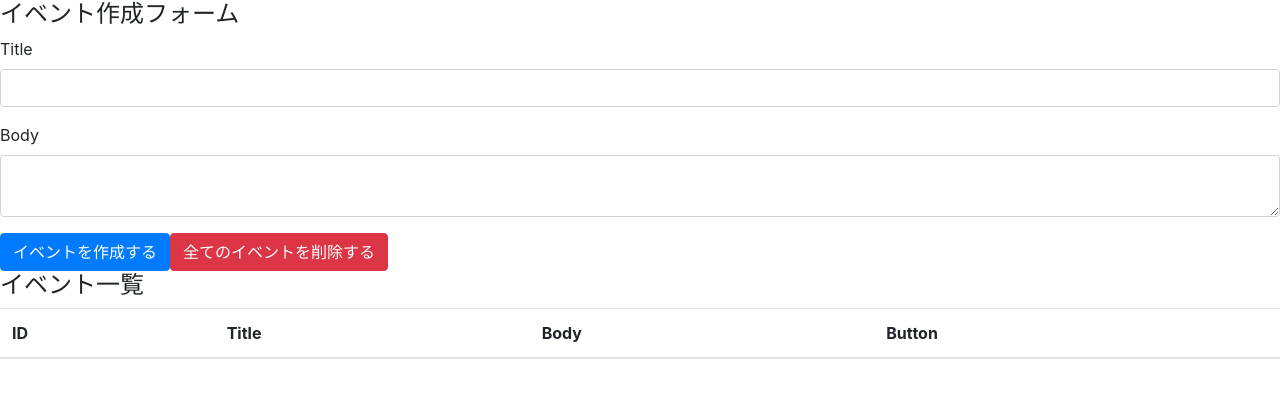
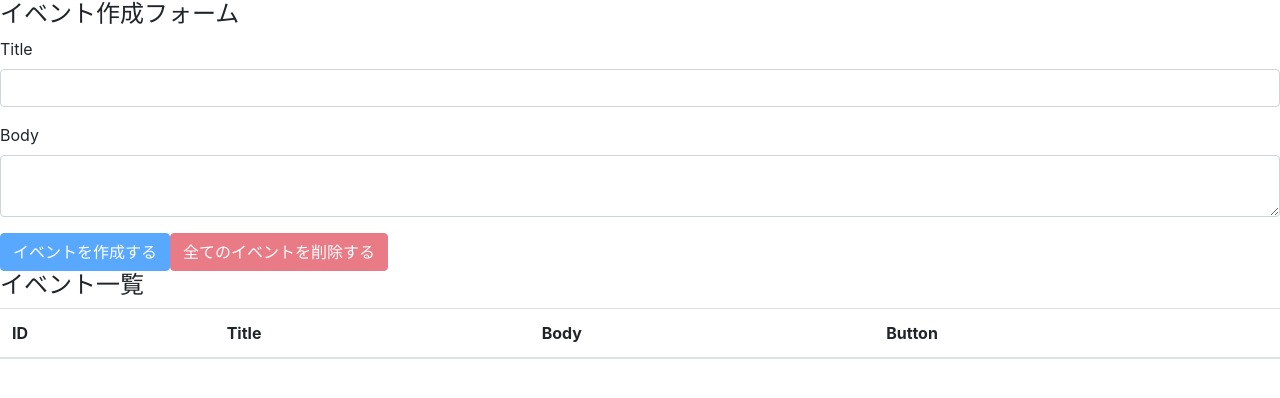
Before and after one commit to tyapaman/hooks-app, a React (Create React App) app: page / in a window 1280 px wide. Shown: the top 398 px of the page. Built offline with nearby package versions, Linux system fonts and the light colour scheme.

Commit message:
implement all delete events and button disabled

```diff
--- a/src/components/App.js
+++ b/src/components/App.js
@@ -19,6 +19,13 @@
     setTitle('')
     setBody('')
   }
+
+  const deleteAllEvents = e =>{
+    e.preventDefault()
+    const result = window.confirm('全てのイベントを本当に削除しても良いですか?')
+    if(result)dispatch({type: 'DELETE_ALL_EVENTS'})
+  }
+
   return (
     <div className="contaienr-fluid">
       <h4>イベント作成フォーム</h4>
@@ -31,8 +38,8 @@
           <label htmlFor="formEventBody">Body</label>
           <textarea className="form-control" id="formEventBody" value = {body} onChange = {e => setBody(e.target.value)}/>
         </div>
-          <button className="btn btn-primary" onClick={addEvent}>イベントを作成する</button>
-          <button className="btn btn-danger">全てのイベントを削除する</button>
+          <button className="btn btn-primary" onClick={addEvent} disabled={title === '' || body ===''}>イベントを作成する</button>
+          <button className="btn btn-danger" onClick={deleteAllEvents} disabled={state.length === 0}>全てのイベントを削除する</button>
       </form>
       <h4>イベント一覧</h4>
       <table className="table table-hover">
--- a/src/components/Event.js
+++ b/src/components/Event.js
@@ -4,8 +4,9 @@
 const Event = ({dispatch, event}) =>{
 const id = event.id
   const handleClickDeleteButton = () =>{
-   //dispatchを読んでreducerに削除した事を伝えたい action に詰める
-    dispatch({ type:'DELETE_EVENT', id})
+    const result = window.confirm(`ID = ${id}のイベントを削除しても良いですか?`)
+    //dispatchを読んでreducerに削除した事を伝えたい action に詰める
+    if(result)dispatch({ type:'DELETE_EVENT', id})
   }
   return(
     <tr>
--- a/src/reducers/index.js
+++ b/src/reducers/index.js
@@ -21,7 +21,8 @@
     case 'DELETE_EVENT':
       //event は state　の一つ一つ {id:1, title:'titel', body:'body'}
       return state.filter(event => event.id != action.id)
-    case 'ALL_DELETE':
+    case 'DELETE_ALL_EVENTS':
+      return []
     default:
        throw new Error
   }
```
